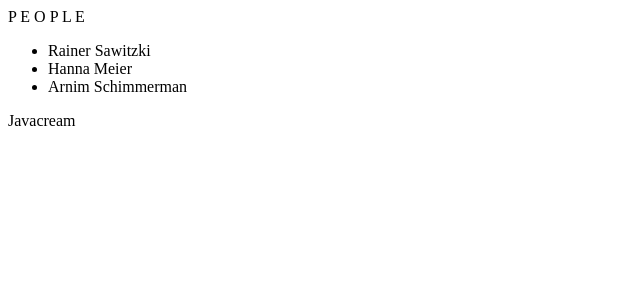
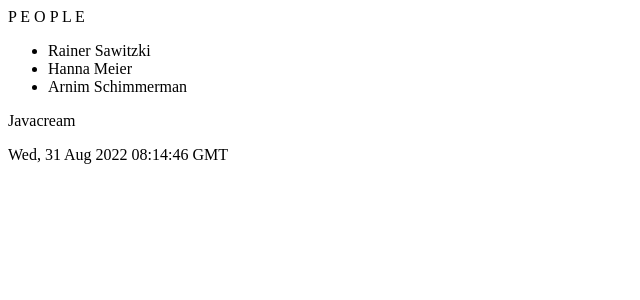
Before and after one commit to Javacream/org.javacream.training.react, a React (Create React App) app in the folder training/: page / in a window 1280 px wide. Shown: the top 300 px of the page, without its empty margins (0-640 px from the left). Built offline with nearby package versions, Linux system fonts and the light colour scheme; the HTML template or start-up script is replaced by a standard one.

Commit message:
add class clock

```diff
--- a/training/src/people/Footer.js
+++ b/training/src/people/Footer.js
@@ -1,9 +1,11 @@
 import './Footer.css';
+import ClockClassComponent from '../util/ClockClassComponent';
 import { company} from './PeopleApplicationContext'
 function Footer() {
   return (
     <div >
       {company}
+      <ClockClassComponent />
     </div>
   );
 }
--- a/training/src/people/PeopleApplicationContext.js
+++ b/training/src/people/PeopleApplicationContext.js
@@ -12,3 +12,5 @@ let peopleData = [
 peopleModel.people = peopleData
 
 export {peopleModel, applicationTitle, company}
+
+setTimeout(() => {peopleData[0].lastname="CHANGED"; console.log(peopleData[0].lastname)}, 5000)
--- /dev/null
+++ b/training/src/util/ClockClassComponent.js
@@ -0,0 +1,19 @@
+import {Component} from 'react'
+
+export default class ClockClassComponent extends Component{
+    state = {time: new Date()}
+
+    componentDidMount(){
+        this.intervalId = setInterval(() => this.setState({time: new Date()}), 1000)
+    }
+    componentWillUnmount(){
+        clearInterval(this.intervalId)
+    }
+    render(){
+        return (
+            <>
+            <p>{this.state.time.toUTCString()}</p>
+            </>
+        )
+    }
+}
```
